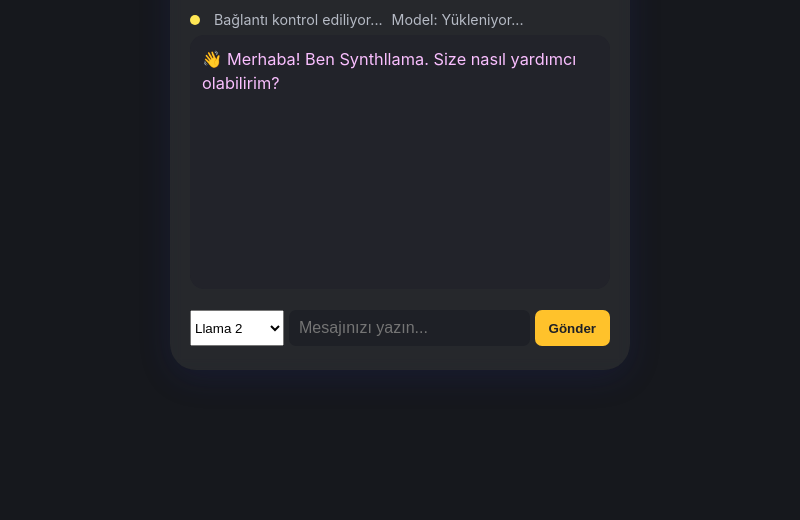
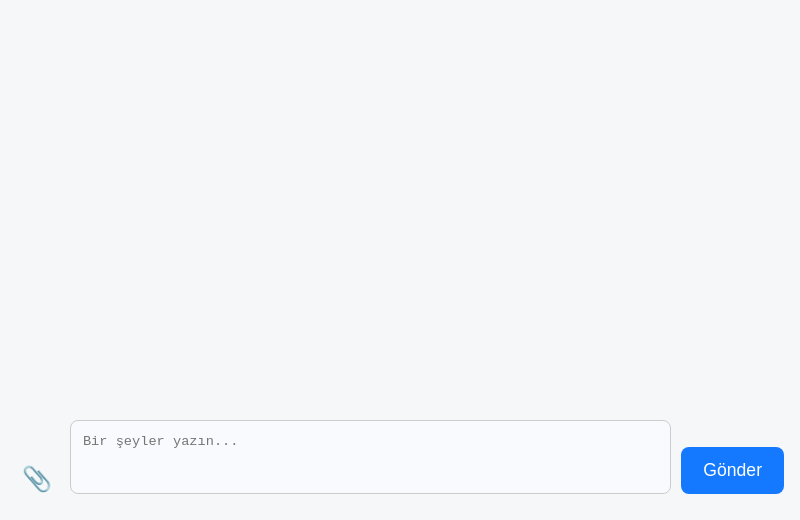
Before and after one commit to synthjob/workspace, an Electron app: page synthllama/index.html in a window 800 px wide. Shown: the part 280-800 px from the top of the page. Drawn offline with Linux system fonts and the light colour scheme.

Commit message:
Google/Microsoft/Apple benzeri tam ekran sade beyaz chat UIUpdate index.html

```diff
--- a/synthllama/index.html
+++ b/synthllama/index.html
@@ -2,56 +2,103 @@
 <html lang="tr">
 <head>
   <meta charset="UTF-8">
+  <title>Synthllama - Yeni Nesil AI</title>
   <meta name="viewport" content="width=device-width, initial-scale=1.0">
-  <title>Synthllama - AI Chatbot</title>
   <style>
-    body { background: #16181d; font-family: 'Inter', Arial, sans-serif; margin: 0; padding: 0; display: flex; align-items: center; justify-content: center; min-height: 100vh; }
-    .chat-container { background: rgba(255,255,255,0.07); box-shadow: 0 8px 32px 0 rgba(31,38,135,0.18); backdrop-filter: blur(6px); border-radius: 26px; padding: 36px 20px 24px 20px; width: 100%; max-width: 420px; }
-    .chat-header { color: #ffda6a; font-size: 2.2rem; font-weight: bold; text-align: center; margin-bottom: 8px; letter-spacing: 2px; }
-    .subtitle { color: #fff9e1; text-align: center; margin-bottom: 14px; letter-spacing: 1px; font-size: 1rem; }
-    .chat-messages { background: #22232a; border-radius: 14px; padding: 12px; min-height: 230px; max-height: 320px; overflow-y: auto; color: #ffeccc; margin-bottom: 13px; font-size: 1.02em; }
-    .message { margin-bottom: 10px; line-height: 1.5; word-break: break-word; }
-    .message.user { color: #71fdca; text-align: right; }
-    .message.ai { color: #fabfff; text-align: left; }
-    .model-selector, #userInput, #sendBtn { margin-top: 8px; }
-    .input-container { display: flex; gap: 5px; }
-    #userInput { flex:1; padding:9px 10px; border-radius: 7px; border: none; background:#1e2026; color:#fff9e1; font-size:1em; outline:none; }
-    #sendBtn { background: #ffc22b; color: #1e2026; border: none; border-radius: 7px; padding: 10px 14px; font-weight: bold; cursor: pointer; transition: background 0.2s; }
-    #sendBtn:hover { background: #e7a600; }
-    /* Status bar */
-    .status-bar { display:flex; align-items:center; gap:9px; color:#b6bbc5; font-size:0.89em; margin:14px 0 7px 0; }
-    .status-dot { width:10px; height:10px; border-radius:50%; display:inline-block; background:#ffe755; margin-right:5px; }
-    .status-dot.online { background:#63ed76; }
-    .status-dot.offline { background:#e34f4f; }
-    .status-dot.unknown { background:#ffe755; }
-    @media (max-width:510px) {
-      .chat-container{ max-width:98vw; padding:10px 2vw 16px 2vw; }
-      .chat-messages {min-height:150px;}
+    html, body {
+      margin: 0; padding: 0;
+      height: 100%; width: 100%;
+      box-sizing: border-box;
+      background: #f6f7f9;
+      font-family: 'Segoe UI', 'Roboto', 'San Francisco', Arial, sans-serif;
+      color: #222;
     }
-    @media (prefers-color-scheme: dark) {
-      body { background: #16181d; }
-      .chat-container { background: rgba(18,19,23, 0.81); color: #ffeccc; }
-      .chat-messages { background: #191a1f; }
-      #userInput { background:#22232a; color:#fafad2 }
+    body {
+      display: flex; flex-direction: column;
+      min-height: 100vh; height: 100vh;
+      width: 100vw;
+    }
+    #chat-container {
+      flex: 1 1 0;
+      display: flex; flex-direction: column;
+      justify-content: flex-end;
+      width: 100vw;
+      height: 100vh;
+      max-width: none;
+      margin: 0;
+    }
+    #messages {
+      flex: 1;
+      overflow-y: auto;
+      padding: 48px 0 10px 0;
+      width: 100vw;
+      box-sizing: border-box;
+    }
+    .message {
+      max-width: 720px;
+      margin: 0 auto 12px auto;
+      padding: 11px 14px;
+      border-radius: 8px;
+      background: #fff;
+      box-shadow: 0 2px 5px rgba(0,0,0,0.02);
+      font-size: 1.08em;
+      line-height: 1.53;
+      word-break: break-word;
+    }
+    .message.user { background: #dcf4ff; color: #222;}
+    .message.ai { background: #fff; color: #0654ba;}
+    #input-bar {
+      display: flex;
+      padding: 0 18vw 26px 18vw;
+      gap: 10px;
+      align-items: flex-end;
+    }
+    #userInput {
+      flex: 1;
+      font-size: 1.05em;
+      padding: 13px 12px;
+      border-radius: 8px;
+      border: 1px solid #ccc;
+      background: #f9fafd;
+      outline: none;
+      resize: none;
+      min-height: 46px;
+      max-height: 120px;
+    }
+    #sendBtn {
+      background: #1479ff;
+      color: #fff;
+      border: none;
+      border-radius: 8px;
+      font-size: 1.1em;
+      font-weight: 500;
+      padding: 13px 22px;
+      cursor: pointer;
+      transition: background .15s;
+    }
+    #sendBtn:hover { background: #0d3998; }
+    #fileInput { display: none; }
+    #attachBtn {
+      background: transparent; border: none; font-size: 1.5em; color: #b8b8c5; cursor: pointer;
+      padding-right: 8px;
+      transition: color 0.18s;
+    }
+    #attachBtn:hover { color: #0076fa; }
+    @media (max-width: 800px) {
+      #input-bar { padding: 0 2vw 26px 2vw; }
+      .message { margin-left: 1vw; margin-right: 1vw;}
     }
   </style>
 </head>
 <body>
-  <div class="chat-container">
-    <div class="chat-header">🦙 Synthllama</div>
-    <div class="subtitle">AI Destekli Masaüstü Chatbot · Ollama Entegrasyonu</div>
-    <div class="status-bar"><span class="status-dot unknown" id="statusDot"></span><span id="connectionStatus">Bağlantı kontrol ediliyor...</span><span id="modelInfo">Model: Yükleniyor...</span></div>
-    <div class="chat-messages" id="chatMessages"><div class="message ai">👋 Merhaba! Ben Synthllama. Size nasıl yardımcı olabilirim?</div></div>
-    <div class="input-container">
-      <select class="model-selector" id="modelSelector">
-        <option value="llama2">Llama 2</option>
-        <option value="codellama">Code Llama</option>
-        <option value="mistral">Mistral</option>
-        <option value="neural-chat">Neural Chat</option>
-      </select>
-      <input type="text" id="userInput" placeholder="Mesajınızı yazın..." autocomplete="off">
-      <button id="sendBtn">Gönder</button>
-    </div>
+  <div id="chat-container">
+    <div id="messages"></div>
+    <form id="input-bar" autocomplete="off">
+      <button id="attachBtn" type="button" title="Dosya veya görsel ekle">📎</button>
+      <input type="file" id="fileInput" accept="image/*">
+      <textarea id="userInput" placeholder="Bir şeyler yazın..." rows="1"></textarea>
+      <button id="sendBtn" type="submit">Gönder</button>
+    </form>
   </div>
   <script src="renderer.js"></script>
 </body>
```
